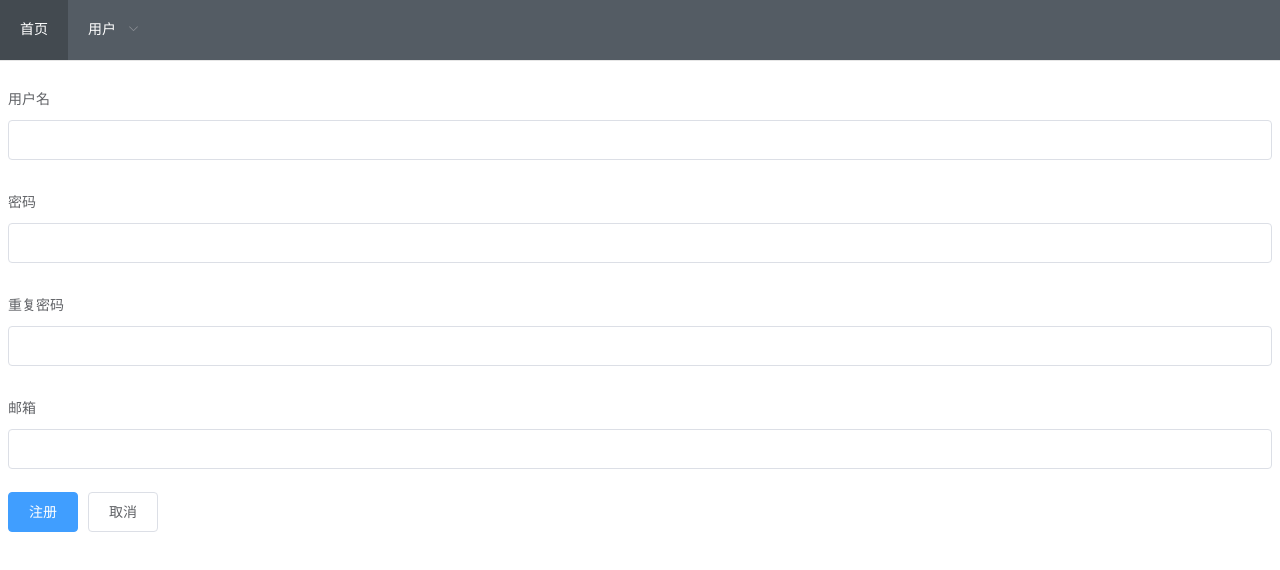
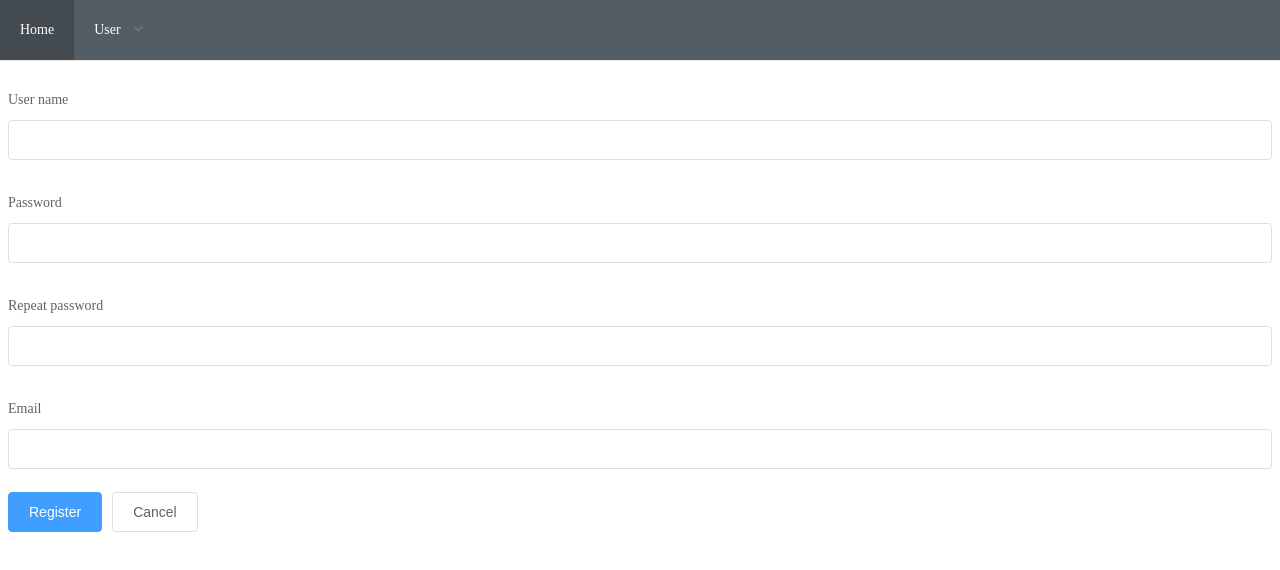
Before and after one commit to segment-oj/segmentoj-frontend, a Vue app: page /user/register in a window 1280 px wide. Shown: the top 570 px of the page. Built offline with nearby package versions, Linux system fonts and the light colour scheme; what vue-katex would draw is missing.

Commit message:
Fix mixed language problem

```diff
--- a/src/components/404.vue
+++ b/src/components/404.vue
@@ -4,7 +4,7 @@
       404
     </div>
     <div class="message">
-      Page Not Found!
+      Page not found!
     </div>
   </div>
 </template>
--- a/src/components/navbar.vue
+++ b/src/components/navbar.vue
@@ -9,25 +9,25 @@
       text-color="#fff"
       active-text-color="#ffd04b"
     >
-      <el-menu-item index="/">首页</el-menu-item>
+      <el-menu-item index="/">Home</el-menu-item>
       <el-submenu>
         <template slot="title">
-          用户
+          User
         </template>
         <div v-if="this.$store.state.user.authenticated">
           <el-menu-item>
             <MyUserName />
           </el-menu-item>
           <el-menu-item index="/user/logout">
-            登出
+            Logout
           </el-menu-item>
         </div>
         <div v-else>
           <el-menu-item index="/user/login">
-            登录
+            login
           </el-menu-item>
           <el-menu-item index="/user/register">
-            注册
+            Register
           </el-menu-item>
         </div>
       </el-submenu>
--- a/src/components/user/login.vue
+++ b/src/components/user/login.vue
@@ -1,15 +1,15 @@
 <template>
   <div class='login' ref='ldata'>
     <el-form :model='ldata'>
-      <el-form-item label='用户名'>
+      <el-form-item label='User name'>
         <el-input v-model='ldata.username'></el-input>
       </el-form-item>
-      <el-form-item label='密码'>
+      <el-form-item label='Password'>
         <el-input type='password' v-model='ldata.password'></el-input>
       </el-form-item>
       <el-form-item>
-        <el-button type='primary' v-on:click='onSubmit()'>登录</el-button>
-        <el-button v-on:click='onCancel()'>取消</el-button>
+        <el-button type='primary' v-on:click='onSubmit()'>Login</el-button>
+        <el-button v-on:click='onCancel()'>Cancel</el-button>
       </el-form-item>
     </el-form>
   </div>
--- a/src/components/user/register.vue
+++ b/src/components/user/register.vue
@@ -1,21 +1,21 @@
 <template>
   <div class='login' ref='ldata'>
     <el-form :model='ldata'>
-      <el-form-item label='用户名'>
+      <el-form-item label='User name'>
         <el-input v-model='ldata.username'></el-input>
       </el-form-item>
-      <el-form-item label='密码'>
+      <el-form-item label='Password'>
         <el-input type='password' v-model='ldata.password'></el-input>
       </el-form-item>
-      <el-form-item label='重复密码'>
+      <el-form-item label='Repeat password'>
         <el-input type='password' v-model='ldata.passwdrepeat'></el-input>
       </el-form-item>
-      <el-form-item label='邮箱'>
+      <el-form-item label='Email'>
         <el-input type="email" v-model='ldata.email'></el-input>
       </el-form-item>
       <el-form-item>
-        <el-button type='primary' v-on:click='onSubmit()'>注册</el-button>
-        <el-button v-on:click='onCancel()'>取消</el-button>
+        <el-button type='primary' v-on:click='onSubmit()'>Register</el-button>
+        <el-button v-on:click='onCancel()'>Cancel</el-button>
       </el-form-item>
     </el-form>
   </div>
```
